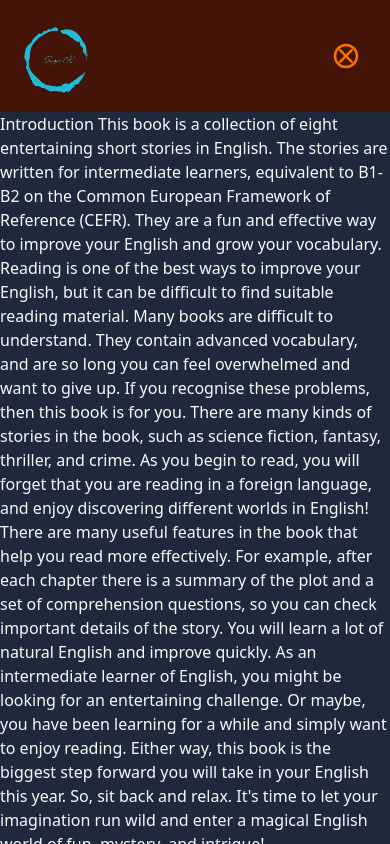
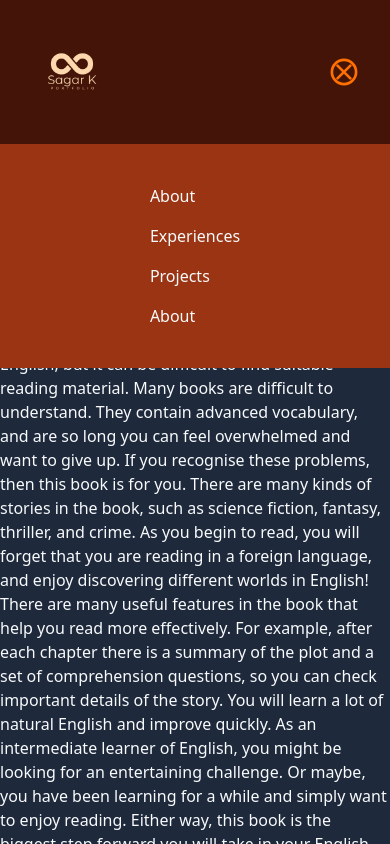
Before and after one commit to sagarkarki903/Portfolio_Main, a React (Vite) app: page / in a window 390 px wide. Both pictures are taken after a click on the element 346 px from the left and 56 px from the top of the page. Shown: the top 844 px of the page. Built offline with nearby package versions, Linux system fonts and the light colour scheme.

Commit message:
created nav dropdown for hamburger menu

```diff
--- /dev/null
+++ b/src/BurgerMenu.jsx
@@ -0,0 +1,12 @@
+export default function BurgerMenu(){
+
+    <div className="h-56 w-full bg-orange-800 flex justify-center ">
+            <ul className="flex flex-col justify-center gap-y-4">
+                    <li>About</li>
+                    <li>Experiences</li>
+                    <li>Projects</li>
+                    <li>About</li>
+             </ul>
+
+        </div>
+}
--- a/src/Logo.jsx
+++ b/src/Logo.jsx
@@ -1,7 +1,7 @@
 export default function Logo(){
     return(
-        <div className="logo w-16 h-16">
-            <a href="/"><img src="images\logo-sk.png" alt="logo_sagark"  /> </a>
+        <div className="logo w-24 h-24" >
+            <a href="/"><img src="images\adobe_logo.png" alt="logo_sagark" /> </a>
         </div>
     )
 }
--- a/src/NavBar.jsx
+++ b/src/NavBar.jsx
@@ -8,8 +8,11 @@ import cross from "./lottie_animations/cross.json"
 
 function NavBar() {
     const [burger_open, setBurgerOpen] = useState(false);
+    const [burger_menu, setBurgerMenu] = useState(false);
     const handleClickBurger = () => {
         setBurgerOpen(prevState => !prevState);
+        setBurgerMenu(prevState => !prevState);
+
 
       };
 
@@ -19,7 +22,7 @@ function NavBar() {
         <div className="flex items-center justify-between p-6 bg-orange-950 sticky top-0 z-[20] mx-auto ">
 
                 <Logo />
-                <div className="bg-slate-600 md:block hidden">
+                <div className=" md:block hidden">
                     <ul className="md:inline-flex space-x-20">
                         <li>About</li>
                         <li>Experiences</li>
@@ -31,7 +34,7 @@ function NavBar() {
                      <SignIn/>
                 </div>
 
-                <div className="h-10 w-10 md:hidden" onClick={handleClickBurger}>
+                <div className="h-11 w-11 md:hidden" onClick={handleClickBurger}>
                 {burger_open ? (
                     // <img src="images\forks.png" alt="hamburger_menu " />
                     <Lottie animationData={cross} loop={false}/>
@@ -45,6 +48,20 @@ function NavBar() {
 
 
         </div>
+
+        {burger_menu && (
+            <div className="h-56 w-full bg-orange-800 flex justify-center fixed  md:hidden ">
+            <ul className="flex flex-col justify-center gap-y-4">
+                    <li>About</li>
+                    <li>Experiences</li>
+                    <li>Projects</li>
+                    <li>About</li>
+             </ul>
+
+        </div>
+        )}
+
+
         </>
 
     );
--- a/src/Story.jsx
+++ b/src/Story.jsx
@@ -2,7 +2,7 @@
 export default function Story(){
     return(
         <>
-        <p>
+        <p className="mt-10">
             Introduction
                 This book is a collection of eight entertaining short stories in English. The
                 stories are written for intermediate learners, equivalent to B1-B2 on the
```
Also changed, not shown: images/adobe_logo.png (added), src/index.css (line endings or trailing spaces).
